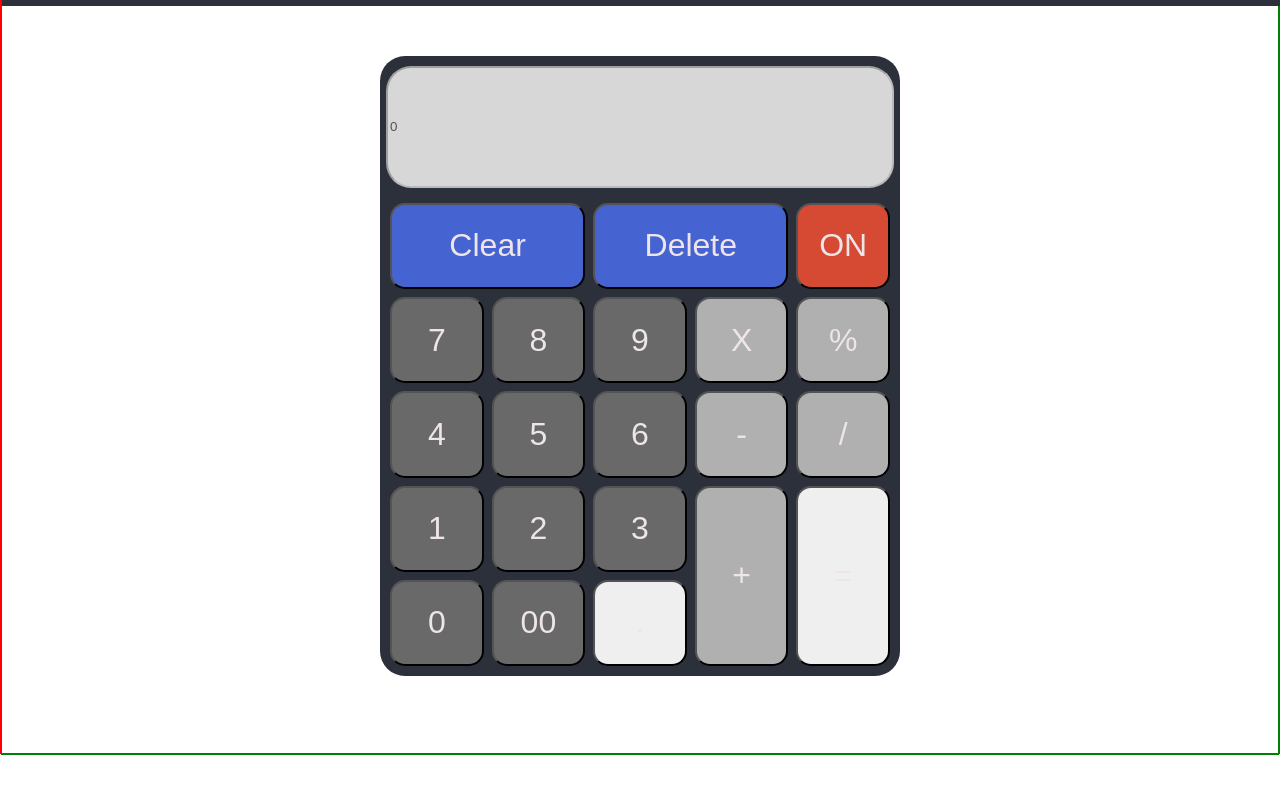
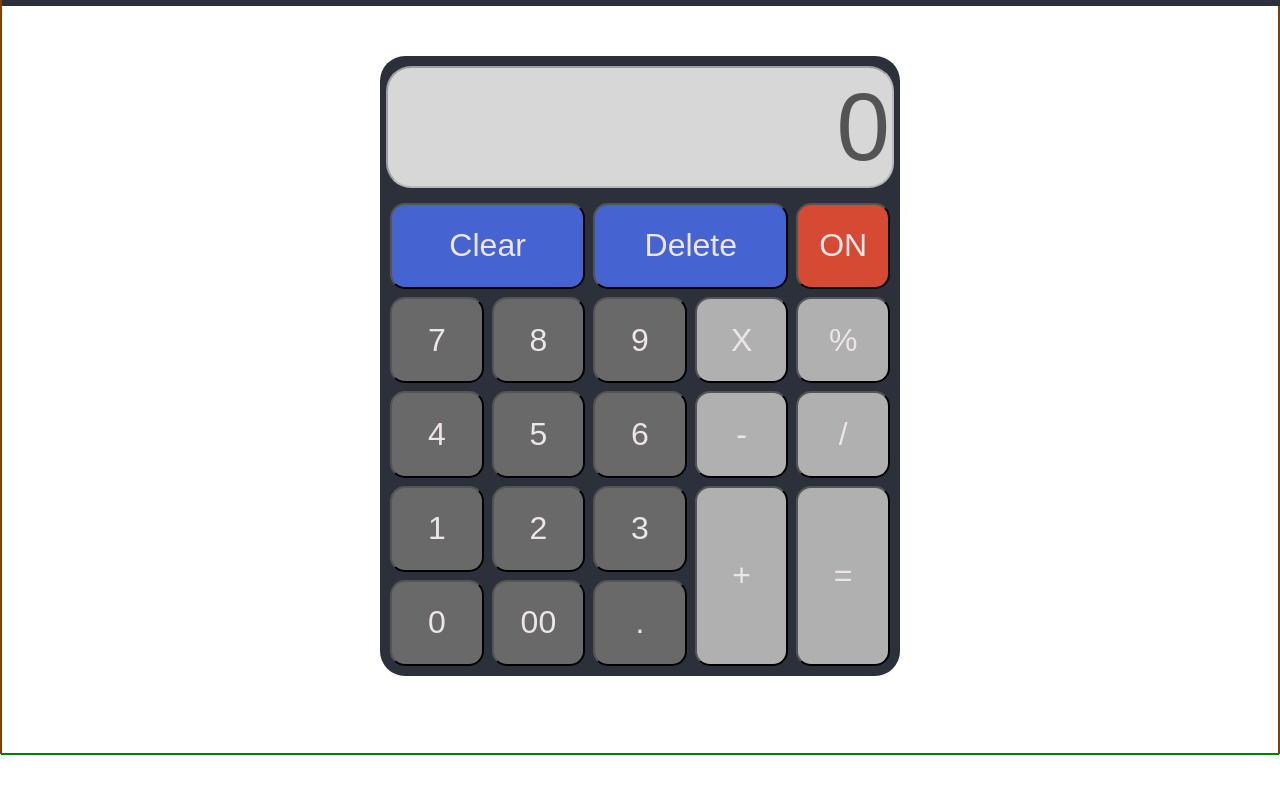
Before and after one commit to MichaelKucukarslan/odin-calculator, a plain HTML site: page index.html in a window 1280 px wide. Shown: the part 48-842 px from the top of the page. Drawn offline with Linux system fonts and the light colour scheme.

Commit message:
Added correct style for newly moved buttons and display

```diff
--- a/style.css
+++ b/style.css
@@ -59,13 +59,16 @@ body {
     border-radius: 25px;
     justify-content: center;
     background-color: rgb(215, 215, 215);
+    font-size: 96px;
+    text-align: right;
+    clear: both;
 }
 
-.numbers {
+.numbers, .decimal {
     background-color: var(--color-button-number);
 }
 
-.operator {
+.operator, #total {
     background-color: var(--color-button-operator);
 }
 
```
